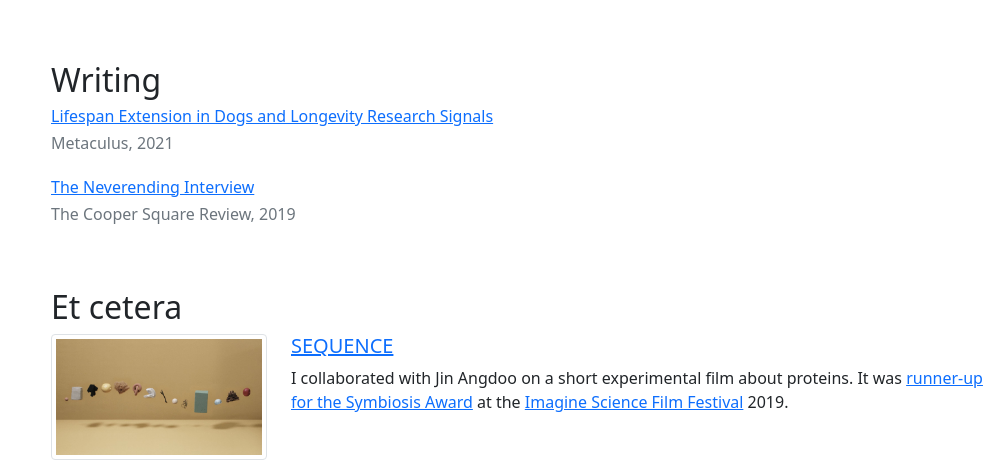
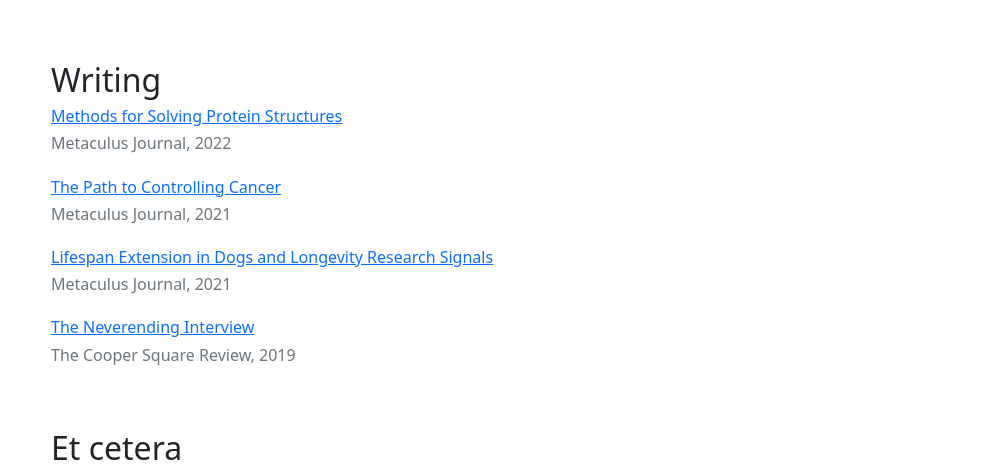
Before and after one commit to daniel-munro/danmun.ro, a plain HTML site: page index.html in a window 1280 px wide. Shown: the part 2198-2670 px from the top of the page, without its empty margins (281-1280 px from the left). Drawn offline with nearby package versions, Linux system fonts and the light colour scheme.

Commit message:
Add writing

```diff
--- a/index.html
+++ b/index.html
@@ -360,8 +360,18 @@
 						<h2>Writing</h2>
 
 						<div class="row mb-3">
+							<h6><a href="https://www.metaculus.com/notebooks/9191/methods-for-solving-protein-structures/">Methods for Solving Protein Structures</a></h6>
+							<h6 class="text-muted fw-normal">Metaculus Journal, 2022</h6>
+						</div>
+
+						<div class="row mb-3">
+							<h6><a href="https://www.metaculus.com/notebooks/8701/the-path-to-controlling-cancer/">The Path to Controlling Cancer</a></h6>
+							<h6 class="text-muted fw-normal">Metaculus Journal, 2021</h6>
+						</div>
+
+						<div class="row mb-3">
 							<h6><a href="https://www.metaculus.com/notebooks/8289/lifespan-extension-in-dogs-and-longevity-research-signals/">Lifespan Extension in Dogs and Longevity Research Signals</a></h6>
-							<h6 class="text-muted fw-normal">Metaculus, 2021</h6>
+							<h6 class="text-muted fw-normal">Metaculus Journal, 2021</h6>
 						</div>
 
 						<div class="row mb-3">
```
Also changed, not shown: 1 other file.
